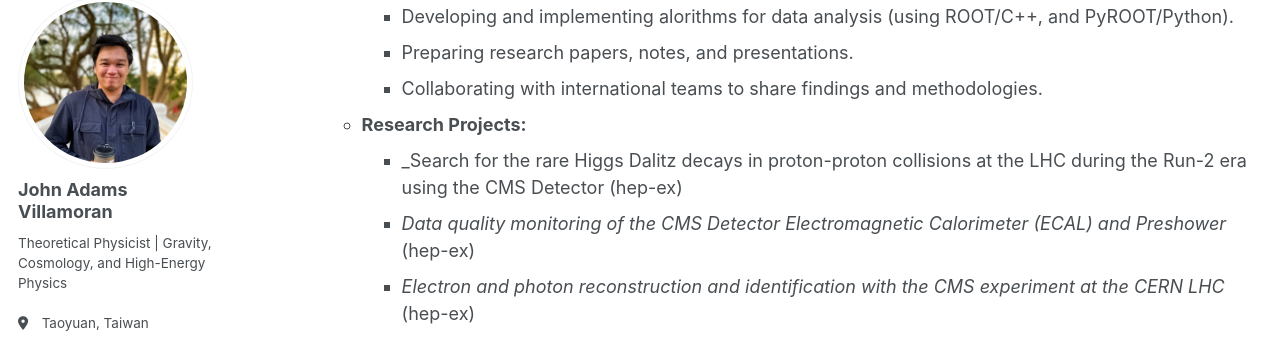
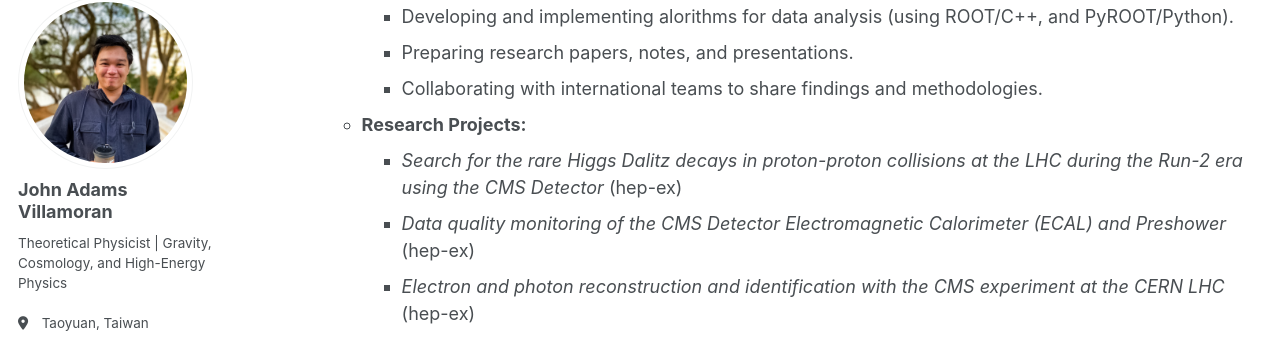
Before and after one commit to arceon09/arceon09.github.io, a Jekyll site: the page built from _pages/cv.md, in a window 1280 px wide and 900 px high, scrolled down 1507 px. Shown: the part 110-450 px from the top of the window. Built offline with Jekyll 4.4.1, drawn with Linux system fonts in a browser that asks for light colours; some web fonts are replaced.

Commit message:
minor bug fix

```diff
--- a/_pages/cv.md
+++ b/_pages/cv.md
@@ -47,7 +47,7 @@ Research Experience
     * Preparing research papers, notes, and presentations.
     * Collaborating with international teams to share findings and methodologies.
   * **Research Projects:**
-    * _Search for the rare Higgs Dalitz decays in proton-proton collisions at the LHC during the Run-2 era using the CMS Detector (hep-ex)
+    * _Search for the rare Higgs Dalitz decays in proton-proton collisions at the LHC during the Run-2 era using the CMS Detector_ (hep-ex)
     * _Data quality monitoring of the CMS Detector Electromagnetic Calorimeter (ECAL) and Preshower_ (hep-ex)
     * _Electron and photon reconstruction and identification with the CMS experiment at the CERN LHC_ (hep-ex)
     * _Muon and Photon trigger efficiency measurements for the CMS Collaboration_ (hep-ex)
```
